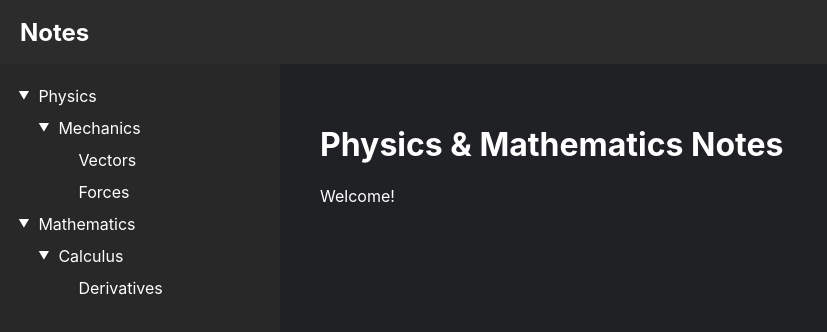
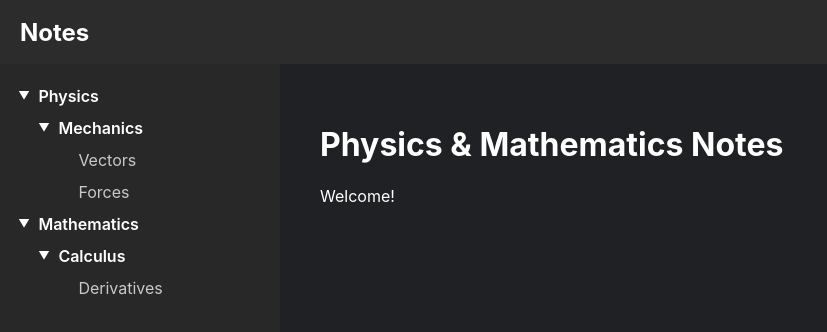
Before and after one commit to Jonasjs11/note-web, a React (Vite) app: page / in a window 1280 px wide. Shown: the top 332 px of the page, without its empty margins (0-827 px from the left). Built offline with nearby package versions, Linux system fonts and the light colour scheme.

Commit message:
feat: add note routing and active page navigation

```diff
--- a/src/components/Sidebar/Sidebar.css
+++ b/src/components/Sidebar/Sidebar.css
@@ -15,12 +15,14 @@
     padding-bottom: 0.35rem;
 
     border: none;
+    border-radius: 0;
 
     color: inherit;
     background: transparent;
 
     font: inherit;
     text-align: left;
+    text-decoration: none;
 
     cursor: pointer;
 }
@@ -29,8 +31,32 @@
     background: rgba(255, 255, 255, 0.08);
 }
 
+.navigation-folder {
+    font-weight: 600;
+}
+
+.navigation-page {
+    color: rgba(255, 255, 255, 0.75);
+}
+
+.navigation-page:hover {
+    color: white;
+}
+
+.navigation-page-active {
+    color: white;
+    background: rgba(255, 255, 255, 0.14);
+    font-weight: 600;
+}
+
+.navigation-page-active:hover {
+    background: rgba(255, 255, 255, 0.18);
+}
+
 .navigation-arrow {
     display: inline-block;
+    flex-shrink: 0;
+
     width: 1rem;
 
     font-size: 0.7rem;
--- a/src/components/Sidebar/Sidebar.tsx
+++ b/src/components/Sidebar/Sidebar.tsx
@@ -1,45 +1,67 @@
 import { useState } from "react";
+import { NavLink } from "react-router-dom";
 
 import { navigation } from "../../app/navigation";
 import type { NavigationItem } from "../../types/Navigation";
 
 import "./Sidebar.css";
 
+interface NavigationNodeProps {
+    item: NavigationItem;
+    depth: number;
+}
+
 function NavigationNode({
     item,
     depth,
-}: {
-    item: NavigationItem;
-    depth: number;
-}) {
+}: NavigationNodeProps) {
     const isFolder = Boolean(item.children?.length);
 
     const [isExpanded, setIsExpanded] = useState(true); // true means start expanded
 
-    function handleClick() {
-        if (isFolder) {
-            setIsExpanded((currentlyExpanded) => !currentlyExpanded); //Reverse the expanded state on click
-        }
+    const indentationStyle = {
+        paddingLeft: `${16 + depth * 20}px`,
+    };
+
+    if (!isFolder && item.path) {
+        return (
+            <NavLink
+                to={item.path}
+                className={({ isActive }) =>
+                    `navigation-node navigation-page ${
+                        isActive ? "navigation-page-active" : ""
+                    }`
+                }
+                style={indentationStyle}
+            >
+                <span className="navigation-arrow" />
+
+                <span>{item.title}</span>
+            </NavLink>
+        );
     }
 
     return (
         <div>
             <button
-                className="navigation-node"
-                style={{
-                    paddingLeft: `${16 + depth * 20}px`,
+                className="navigation-node navigation-folder"
+                style={indentationStyle}
+                onClick={() => {
+                    setIsExpanded((currentlyExpanded) => {
+                        return !currentlyExpanded;
+                    });
                 }}
-                onClick={handleClick}
                 type="button"
+                aria-expanded={isExpanded}
             >
                 <span className="navigation-arrow">
-                    {isFolder ? (isExpanded ? "▼" : "▶") : ""}
+                    {isExpanded ? "▼" : "▶"}
                 </span>
 
                 <span>{item.title}</span>
             </button>
 
-            {isFolder && isExpanded && (
+            {isExpanded && (
                 <div>
                     {item.children?.map((child) => (
                         <NavigationNode
--- /dev/null
+++ b/src/pages/Note.tsx
@@ -0,0 +1,36 @@
+import { useParams } from "react-router-dom";
+
+export default function Note() {
+    const { subject, section, noteId } = useParams();
+
+    return (
+        <>
+            <h1>{formatTitle(noteId)}</h1>
+
+            <p>
+                Subject: {formatTitle(subject)}
+            </p>
+
+            <p>
+                Section: {formatTitle(section)}
+            </p>
+
+            <p>
+                This page will eventually render the corresponding MDX note.
+            </p>
+        </>
+    );
+}
+
+function formatTitle(value: string | undefined) {
+    if (!value) {
+        return "";
+    }
+
+    return value
+        .split("-")
+        .map((word) => {
+            return word.charAt(0).toUpperCase() + word.slice(1);
+        })
+        .join(" ");
+}
```
Also changed, not shown: src/app/router.tsx (+6 -3 lines).
